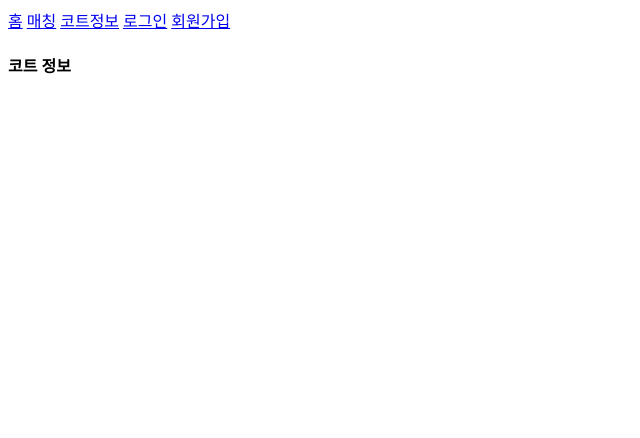
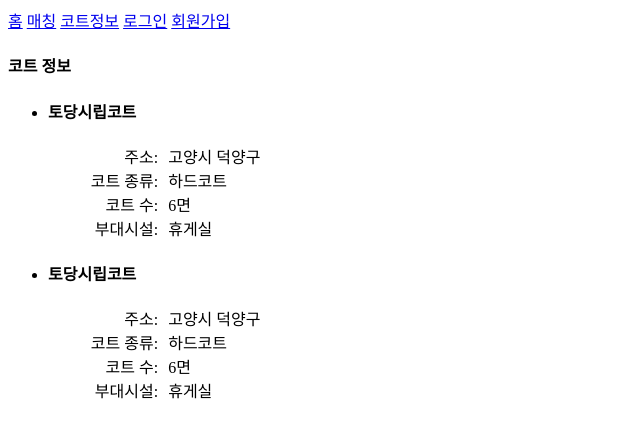
Before and after one commit to flexing1010/Prince-of-Tennis-Booking, a website with bundled scripts: page src/html/court.html in a window 1280 px wide. Shown: the whole page, without its empty margins (0-640 px from the left). Built offline with nearby package versions, Linux system fonts and the light colour scheme.

Commit message:
Make court infocard Template

```diff
--- /dev/null
+++ b/nodemon.json
@@ -0,0 +1,3 @@
+{
+  "ext": "html, js, json"
+}
--- /dev/null
+++ b/src/css/screens/court.css
@@ -0,0 +1,9 @@
+.info {
+  display: flex;
+}
+
+.info div {
+  width: 9%;
+  text-align: right;
+  margin-right: 10px;
+}
--- a/src/css/styles.css
+++ b/src/css/styles.css
@@ -1,2 +1,3 @@
 /* Screens */
 @import "./screens/match-making.css";
+@import "./screens/court.css";
--- a/src/html/court.html
+++ b/src/html/court.html
@@ -14,5 +14,29 @@
       <a href="/register">회원가입</a>
     </nav>
     <h4>코트 정보</h4>
+    <ul class="court-list">
+      <template id="court-infocard">
+        <li>
+          <h4 class="court-name"></h4>
+          <div class="info">
+            <div>주소:</div>
+            <span class="address"></span>
+          </div>
+          <div class="info">
+            <div>코트 종류:</div>
+            <span class="surface"></span>
+          </div>
+          <div class="info">
+            <div>코트 수:</div>
+            <span class="number"></span>
+          </div>
+          <div class="info">
+            <div>부대시설:</div>
+            <span class="facility"></span>
+          </div>
+        </li>
+      </template>
+    </ul>
+    <script type="module" src="../js/court.js"></script>
   </body>
 </html>
--- /dev/null
+++ b/src/js/court.js
@@ -0,0 +1,24 @@
+import { courtInfo } from "../json/court.js";
+
+const courtList = document.querySelector(".court-list");
+
+const createCourtInfo = (courtInfo) => {
+  const ul = document.createElement("ul");
+  const courtTemplate = document.getElementById("court-infocard");
+  courtInfo.forEach((court) => {
+    const infoCards = document.importNode(courtTemplate.content, true);
+    infoCards.querySelector("li").id = `${court.courtId}`;
+    infoCards.querySelector(".court-name").textContent = `${court.courtName}`;
+    infoCards.querySelector(".address").textContent = `${court.address}`;
+    infoCards.querySelector(".surface").textContent = `${court.surface}`;
+    infoCards.querySelector(".number").textContent = `${court.number}`;
+    infoCards.querySelector(".facility").textContent = `${court.facility}`;
+
+    ul.appendChild(infoCards);
+  });
+  courtList.replaceWith(ul);
+};
+
+if (courtInfo) {
+  createCourtInfo(courtInfo);
+}
--- /dev/null
+++ b/src/json/court.js
@@ -0,0 +1,18 @@
+export const courtInfo = [
+  {
+    courtId: 1,
+    courtName: "토당시립코트",
+    address: "고양시 덕양구",
+    surface: "하드코트",
+    number: "6면",
+    facility: "휴게실",
+  },
+  {
+    courtId: 2,
+    courtName: "토당시립코트",
+    address: "고양시 덕양구",
+    surface: "하드코트",
+    number: "6면",
+    facility: "휴게실",
+  },
+];
```
Also changed, not shown: src/html/create-profile.html (added, +59 -0 lines), src/js/create-profile.js (added, +17 -0 lines), src/js/waiting-room.js (added, +9 -0 lines).
